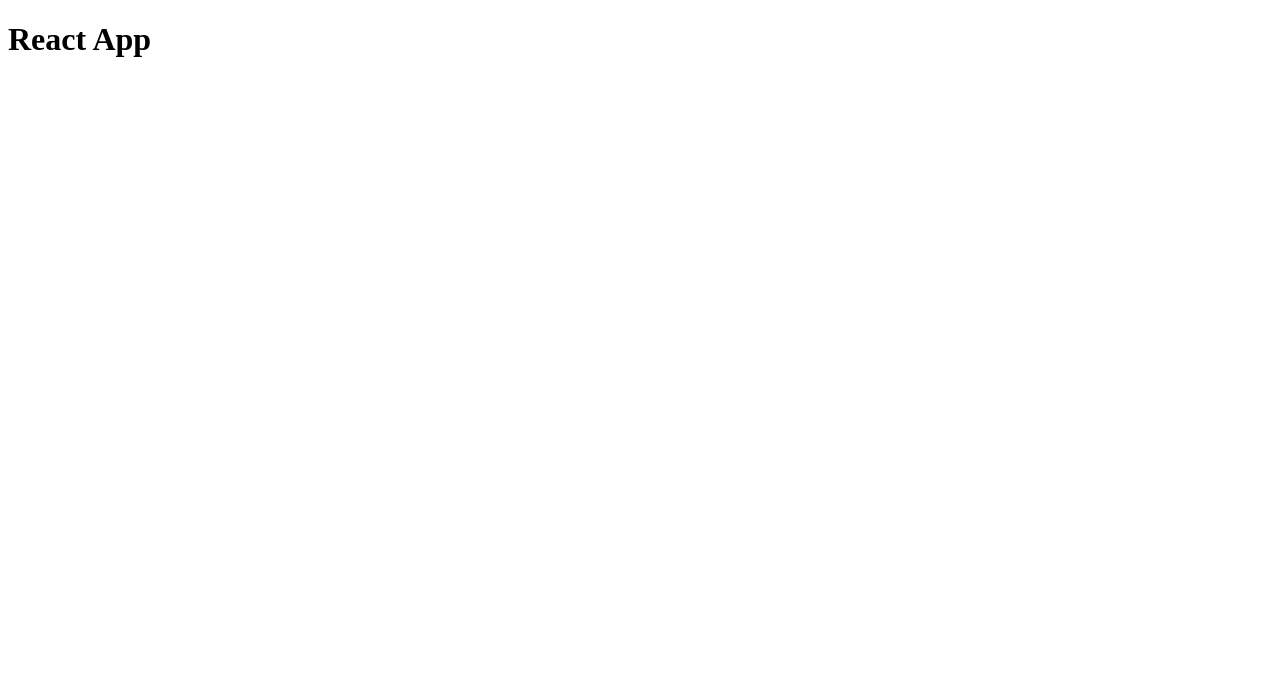
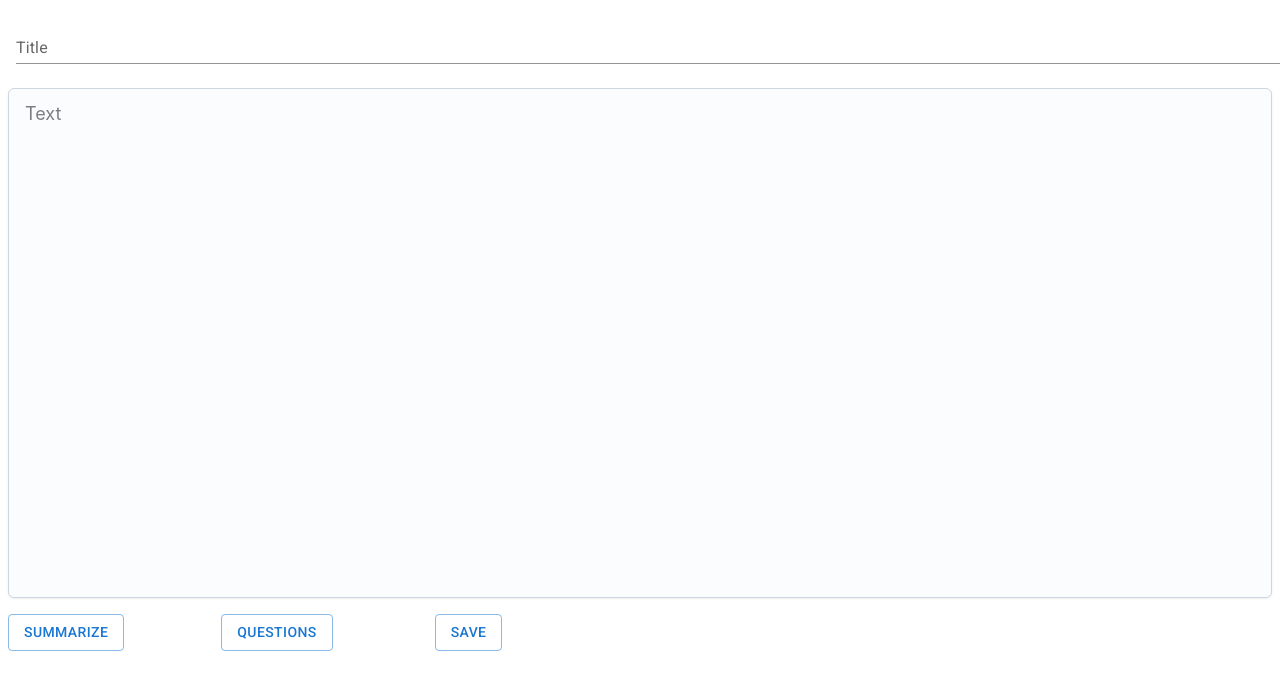
Before and after one commit to jordon266/QuizzAI, a React app: page / in a window 1280 px wide. Built offline with nearby package versions, Linux system fonts and the light colour scheme.

Commit message:
added first react page

```diff
--- a/public/index.html
+++ b/public/index.html
@@ -1,12 +1,22 @@
 <!DOCTYPE html>
 <html lang="en">
+
 <head>
   <meta charset="utf-8" />
   <meta name="viewport" content="width=device-width, initial-scale=1" />
+  <link rel="preconnect" href="https://fonts.googleapis.com" />
+  <link rel="preconnect" href="https://fonts.gstatic.com" crossorigin />
+  <link rel="stylesheet" href="https://fonts.googleapis.com/css2?family=Roboto:wght@300;400;500;700&display=swap" />
+  <link rel="stylesheet" href="https://fonts.googleapis.com/icon?family=Material+Icons" />
+
+
   <title>React App</title>
 </head>
+
 <body>
   <noscript>You need to enable JavaScript to run this app.</noscript>
+
   <div id="root"></div>
 </body>
+
 </html>
--- a/src/index.js
+++ b/src/index.js
@@ -1,8 +1,34 @@
 import React from 'react';
 import ReactDOM from 'react-dom';
-
+import { TextField } from '@mui/material';
+import { Button } from '@mui/material';
+// import { TextareaAutosize } from '@mui/base/TextareaAutosize';
+import Textarea from '@mui/joy/Textarea';
+import Grid from '@mui/material/Unstable_Grid2'; // Grid version 2
 
 const root = ReactDOM.createRoot(document.getElementById('root'));
 root.render(<React.StrictMode>
-  <h1>React App</h1>
+  {/* <h1>Add to Library</h1>
+
+  */}
+<Grid container spacing={2}>
+  <Grid xs={12}>
+    {/* <Item>xs=8</Item> */}
+    <TextField id="standard-basic" label="Title" variant="standard" fullWidth sx={{ m: 1 }} />
+  </Grid>
+  <Grid xs={12}>
+    {/* <Item>xs=4</Item> */}
+    <Textarea size="lg" name="Size" placeholder="Text"  minRows={18}/>
+  </Grid>
+  <Grid xs={2}>
+  <Button variant="outlined">Summarize</Button>
+  </Grid>
+  <Grid xs={2}>
+  <Button variant="outlined">Questions</Button>
+  </Grid>
+  <Grid xs={2}>
+  <Button variant="outlined">Save</Button>
+  </Grid>
+</Grid>
+
 </React.StrictMode>);
```
Also changed, not shown: package.json (+9 -1 lines), 1 other file. Lines whose indentation alone changed are shown as unchanged.
